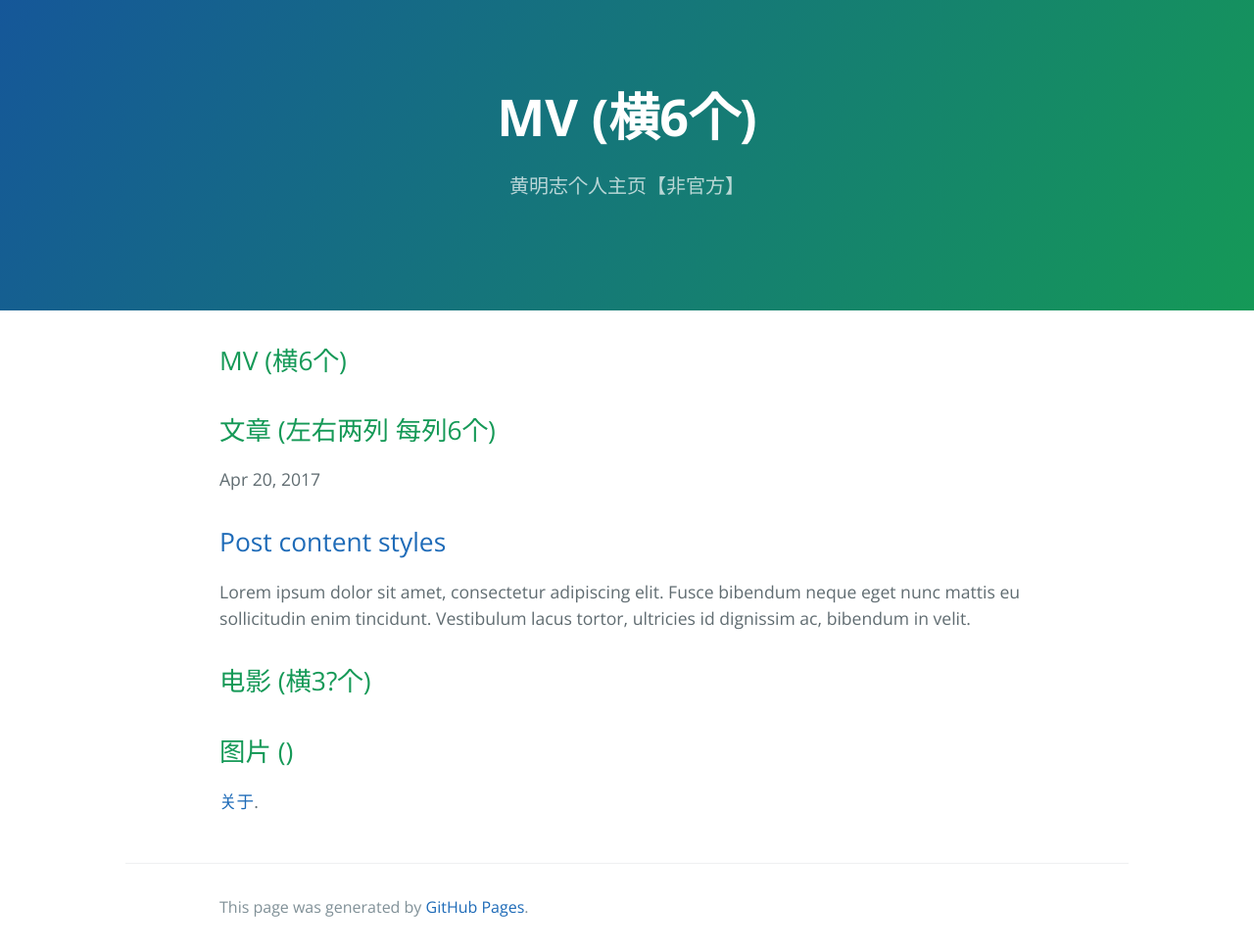
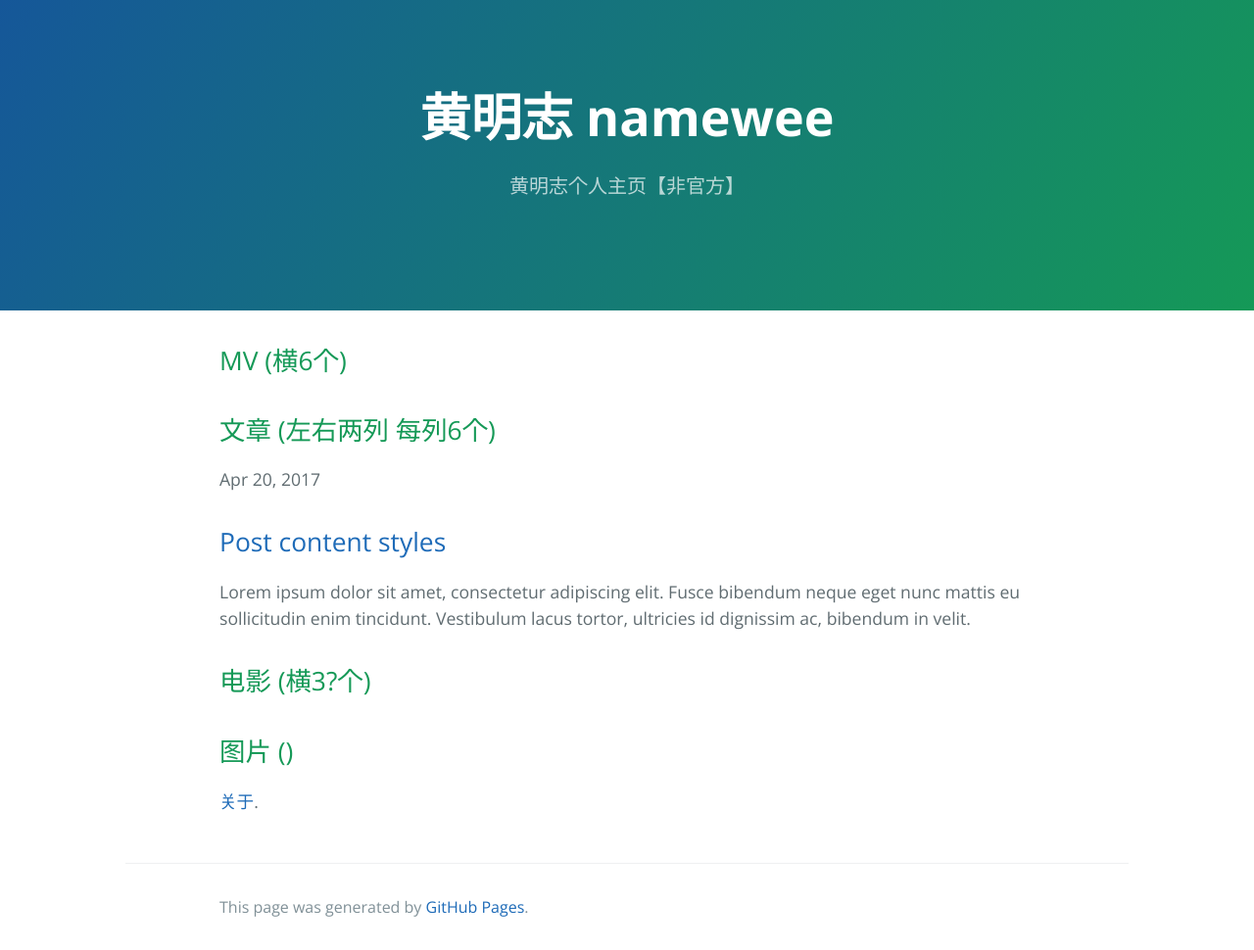
Before and after one commit to a354123417/huangmingzhi, a Jekyll site: the page built from index.md, in a window 1280 px wide. Shown: the whole page at 98% size. Built offline with Jekyll 4.4.1, drawn with Linux system fonts in a browser that asks for light colours; our own code applies the rules of GitHub Pages for plain Markdown files.

Commit message:
Update index.md

```diff
--- a/index.md
+++ b/index.md
@@ -1,5 +1,6 @@
 ---
 layout: default
+title: 黄明志 namewee
 ---
 
 ## MV (横6个)
```
